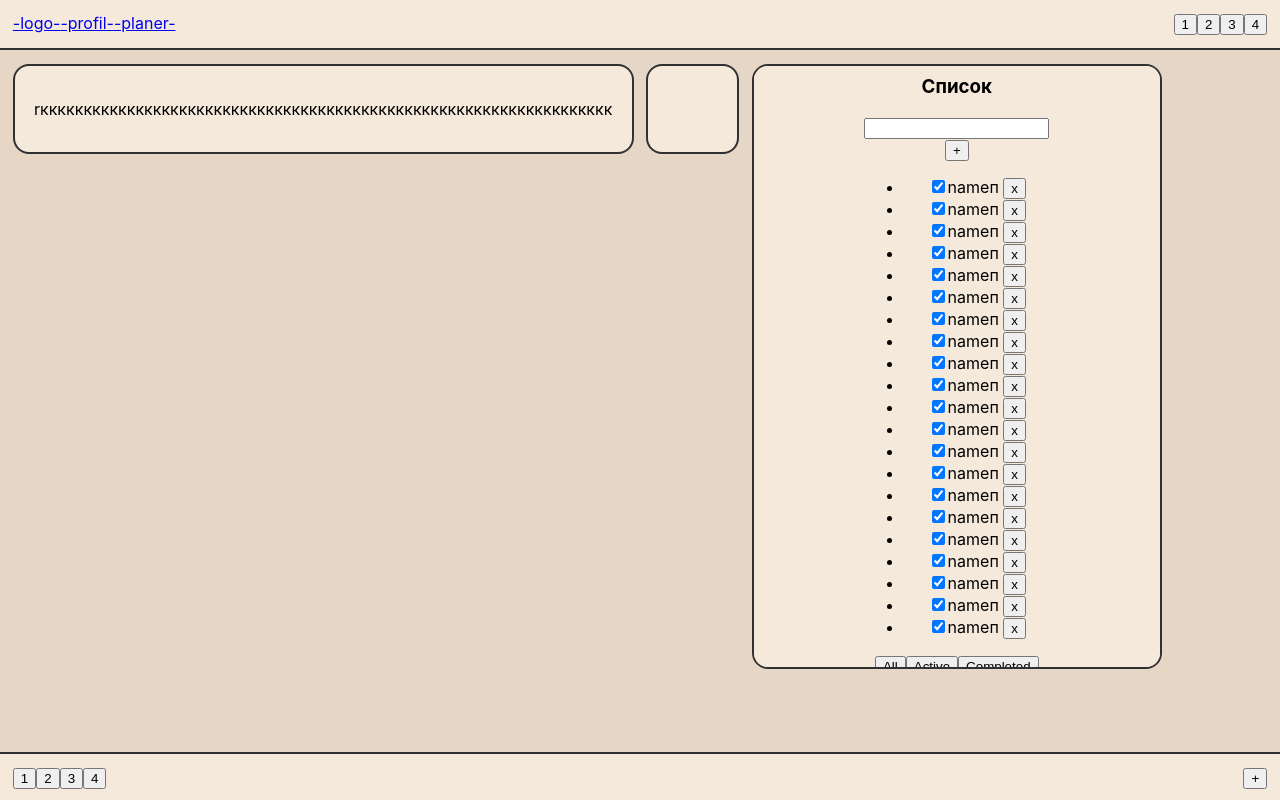
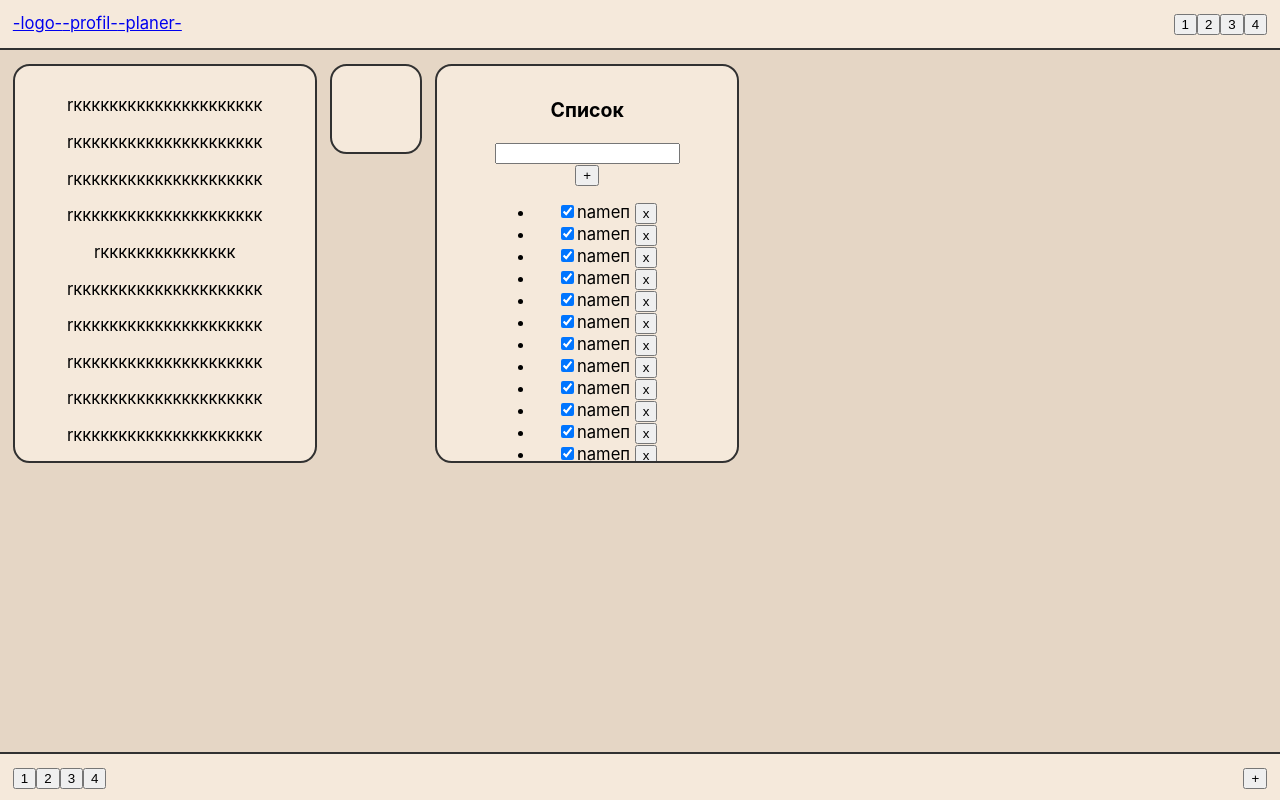
Before and after one commit to Meiraline/my-planer, a React (Create React App) app: page /planer in a window 1280 px wide. Built offline with nearby package versions, Linux system fonts and the light colour scheme.

Commit message:
АЛИЛУЯ БЛ. Рабочая версия блоков. теперь100%

```diff
--- a/src/App.css
+++ b/src/App.css
@@ -2,6 +2,7 @@
 html {
   text-align: center;
   background-color: #E5D6C5;
+  font-size: 1.3vw;
 }
 
 .App {
--- a/src/Bloks/Blok.tsx
+++ b/src/Bloks/Blok.tsx
@@ -24,20 +24,27 @@ export function Blok(p: BoxProps) {
 
   const contentRef = useRef<HTMLDivElement>(null);
 
-  // Обновление размеров блока на основе внутреннего контента
+  // Функция обновления размеров блока на основе контента
   const updateSizeFromContent = () => {
     if (contentRef.current) {
-      const contentWidth = contentRef.current.offsetWidth;
-      const contentHeight = contentRef.current.offsetHeight;
+      const contentWidth = contentRef.current.scrollWidth;
+      const contentHeight = contentRef.current.scrollHeight;
 
-      // Рассчитываем новые размеры
-      const newWidth = Math.max(minWidth, Math.min(Math.ceil(contentWidth / 50), maxWidth));
-      const newHeight = Math.max(minHeight, Math.min(Math.ceil(contentHeight / 50), maxHeight));
+      // Округление вниз и устранение "лишнего" блока по вертикали
+      const newWidth = Math.max(
+        minWidth,
+        Math.min(Math.floor(contentWidth  / 60), maxWidth) // Округление вниз
+      );
+
+      const newHeight = Math.max(
+        minHeight,
+        Math.min(Math.floor((contentHeight - 50) / 80), maxHeight) // Убираем пиксель на лишний блок
+      );
 
       setWidth(newWidth);
       setHeight(newHeight);
 
-      // Проверка на переполнение
+      // Проверка переполнения
       setOverflowX(newWidth >= maxWidth);
       setOverflowY(newHeight >= maxHeight);
     }
@@ -57,8 +64,8 @@ export function Blok(p: BoxProps) {
         border: "0.3vh solid #313131",
         borderRadius: "1rem",
         display: "flex",
-        justifyContent: "center", // Центрирование по горизонтали
-        alignItems: "center", // Центрирование по вертикали
+        justifyContent: overflowX ? "flex-start" : "center",
+        alignItems: overflowY ? "flex-start" : "center",
         overflowX: overflowX ? "auto" : "hidden",
         overflowY: overflowY ? "auto" : "hidden",
         padding: "1vw",
@@ -70,6 +77,7 @@ export function Blok(p: BoxProps) {
         style={{
           width: "min-content",
           height: "min-content",
+          margin: "auto", // Центрирование контента
         }}
       >
         {p.children}
--- a/src/Pages/Planer.jsx
+++ b/src/Pages/Planer.jsx
@@ -16,15 +16,11 @@ let tasks = [
     { id: 1, title: "nameп", isDone: true },
     { id: 1, title: "nameп", isDone: true },
     { id: 1, title: "nameп", isDone: true },
-    { id: 1, title: "nameп", isDone: true },
-    { id: 1, title: "nameп", isDone: true },
-    { id: 1, title: "nameп", isDone: true },
-    { id: 1, title: "nameп", isDone: true },
-    { id: 1, title: "nameп", isDone: true },
-    { id: 1, title: "nameп", isDone: true },
-    { id: 1, title: "nameп", isDone: true },
-    { id: 1, title: "nameп", isDone: true },
-    { id: 1, title: "nameп", isDone: true },
+
+
+
+
+
 
 
 ]
@@ -38,7 +34,18 @@ let tasks = [
 function Planer() {
     return (
         <div className = "page">
-            <Blok>rкккккккккккккккккккккккккккккккккккккккккккккккккккккккккккккккккк</Blok>
+            <Blok> <p>rккккккккккккккккккккк</p>
+              <p>rккккккккккккккккккккк</p>
+<p>rккккккккккккккккккккк</p>
+<p>rккккккккккккккккккккк</p>
+<p>rккккккккккккккк</p>
+<p>rккккккккккккккккккккк</p>
+<p>rккккккккккккккккккккк</p>
+              <p>rккккккккккккккккккккк</p>
+              <p>rккккккккккккккккккккк</p>
+              <p>rккккккккккккккккккккк</p>
+              <p>rккккккккккккккккккккк</p>
+            </Blok>
             <Blok  width={2} height={3} />
             <Blok >  <TodoList title='Список' tasks = {tasks}  /> </Blok>
 
--- a/src/index.css
+++ b/src/index.css
@@ -11,4 +11,5 @@ code {
   font-family: source-code-pro, Menlo, Monaco, Consolas, 'Courier New',
     monospace;
 
+
 }
```
